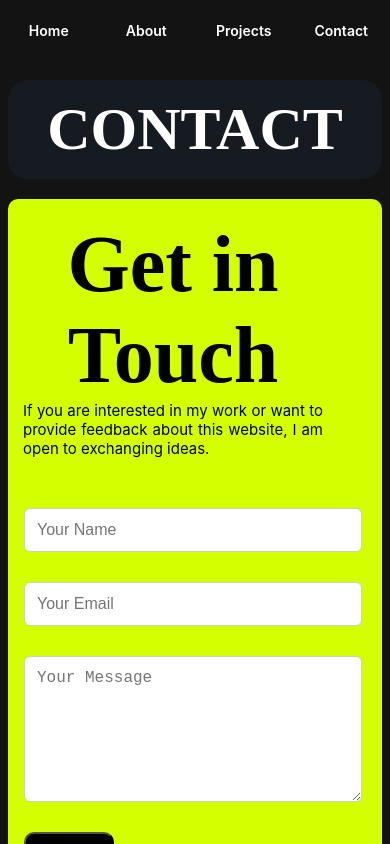
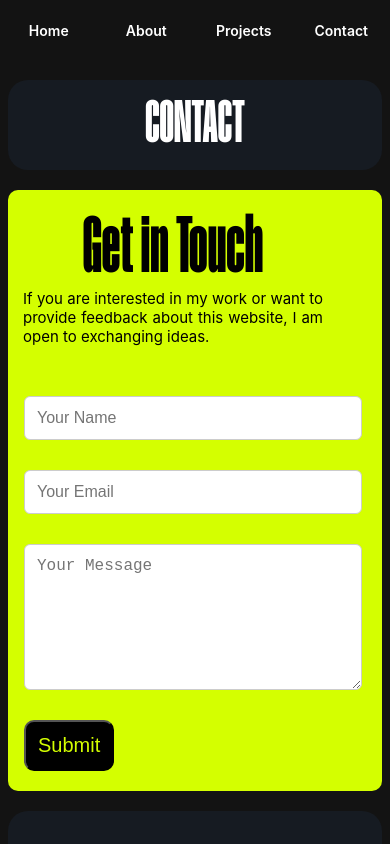
Before and after one commit to MSabihkhan/My-Portfolio, a React (Create React App) app: page /My-Portfolio/contact in a window 390 px wide. Shown: the top 844 px of the page. Built offline with nearby package versions, Linux system fonts and the light colour scheme.

Commit message:
font fix2

```diff
--- a/public/index.html
+++ b/public/index.html
@@ -24,7 +24,7 @@
       work correctly both with client-side routing and a non-root public URL.
       Learn how to configure a non-root public URL by running `npm run build`.
     -->
-    <title>React App</title>
+    <title>Sabih Khan</title>
   </head>
   <body>
     <noscript>You need to enable JavaScript to run this app.</noscript>
--- a/src/App.css
+++ b/src/App.css
@@ -9,6 +9,18 @@
       font-family: Bebas;
       src: url('../src/assets/fonts/BebasNeue-Regular.ttf');
   }
+
+@media only screen and (max-width: 767px){
+@font-face {
+    font-family: 'Humane';
+    src: url('../src/assets/fonts/Humane-Bold.woff2') format('woff2'),
+         url('../src/assets/fonts/Humane-Bold.woff') format('woff');
+    font-weight: normal;
+    font-style: normal;
+  }
+}
+
+
 
 body{
   background-color: rgba(19, 19, 19, 1);
```
Also changed, not shown: 1 other file (tests, documents, lock files or other folders).
